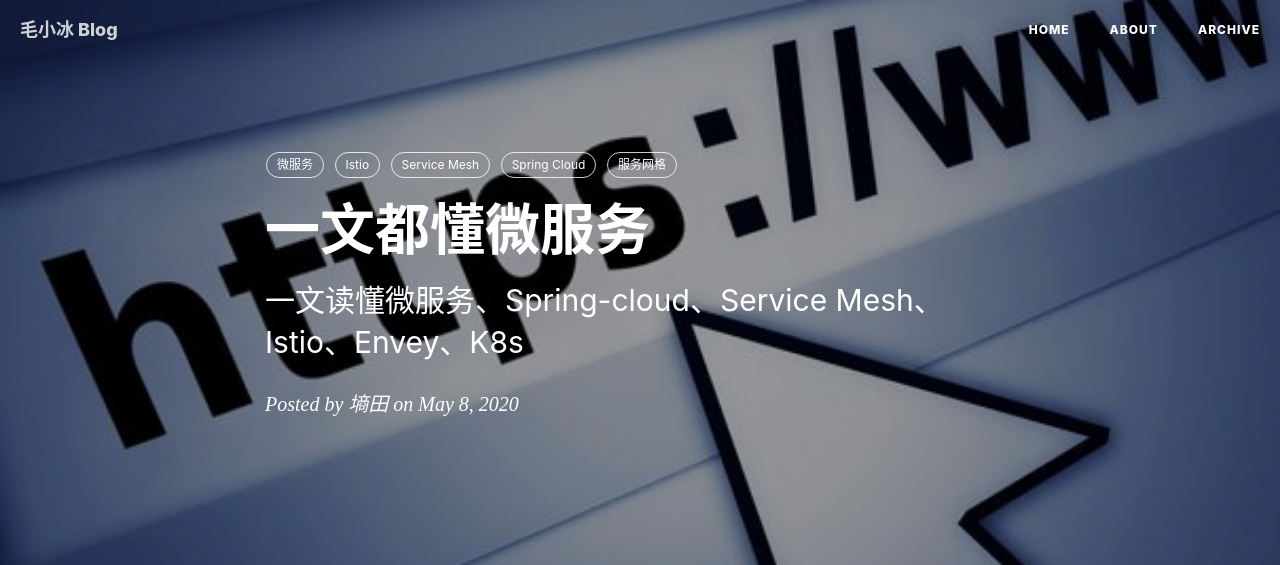
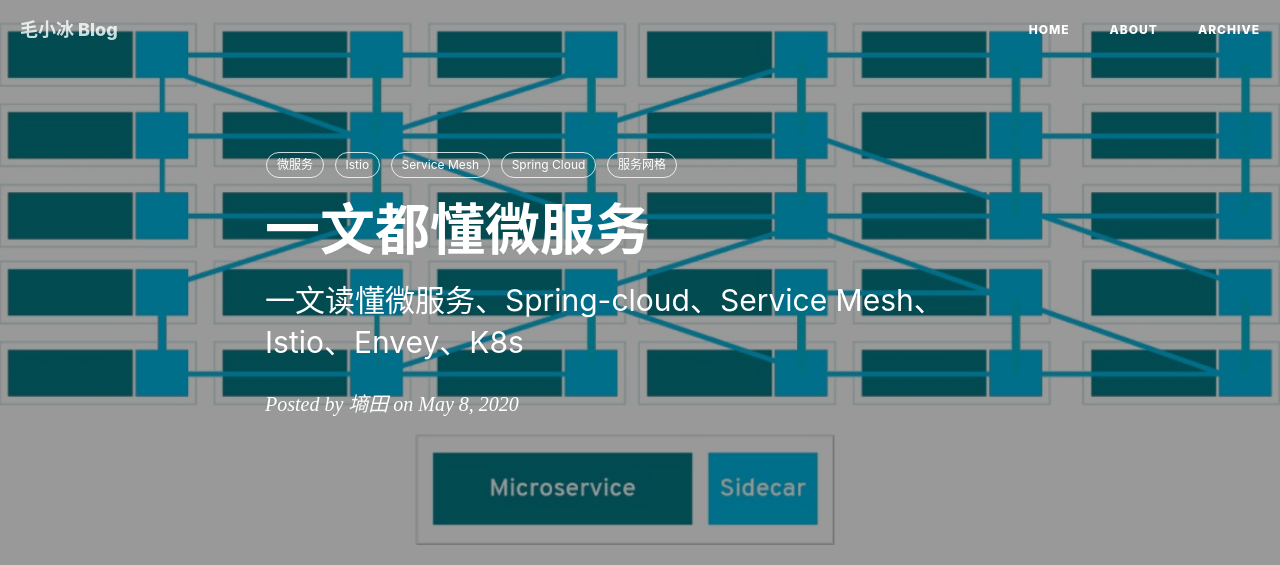
Before and after one commit to alishangtian/techblog, a Jekyll site: the page built from _posts/2020-05-08-ms.md, in a window 1280 px wide. Shown: the top 565 px of the page. Built offline with Jekyll 4.4.1, drawn with Linux system fonts in a browser that asks for light colours; nearby versions of some CDN libraries; comment, search, counter and statistics services are not loaded; grey boxes are pictures that could not be loaded.

Commit message:
add 微服务

```diff
--- a/_posts/2020-05-08-ms.md
+++ b/_posts/2020-05-08-ms.md
@@ -3,7 +3,7 @@
 layout: post
 subtitle: 一文读懂微服务、Spring-cloud、Service Mesh、Istio、Envey、K8s
 author: 墒田
-header-img: img/post-bg-https.jpg
+header-img: img/post-bg-ms.jpg
 header-mask: 0.4
 tags:
 - 微服务
```
Also changed, not shown: img/post-bg-ms.jpg (added).
